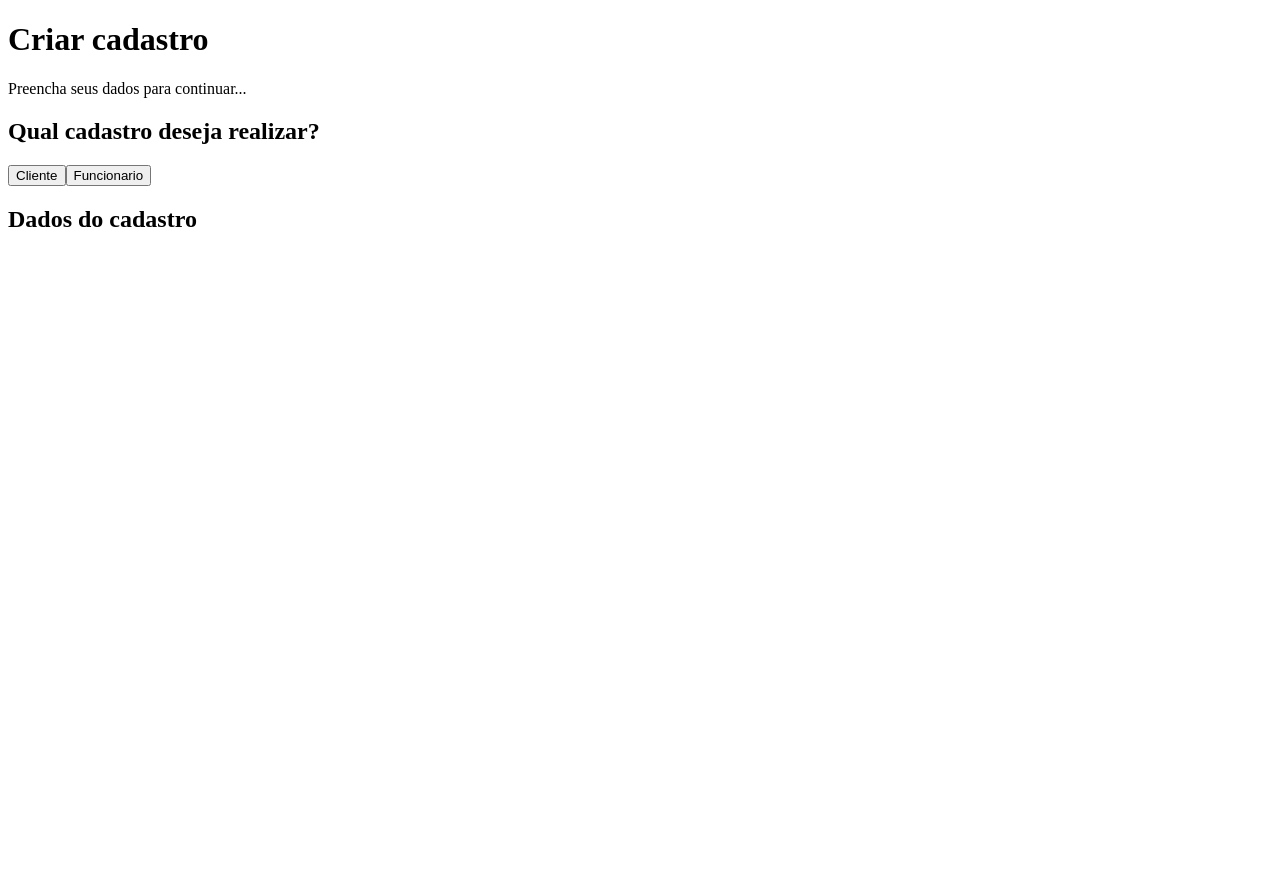
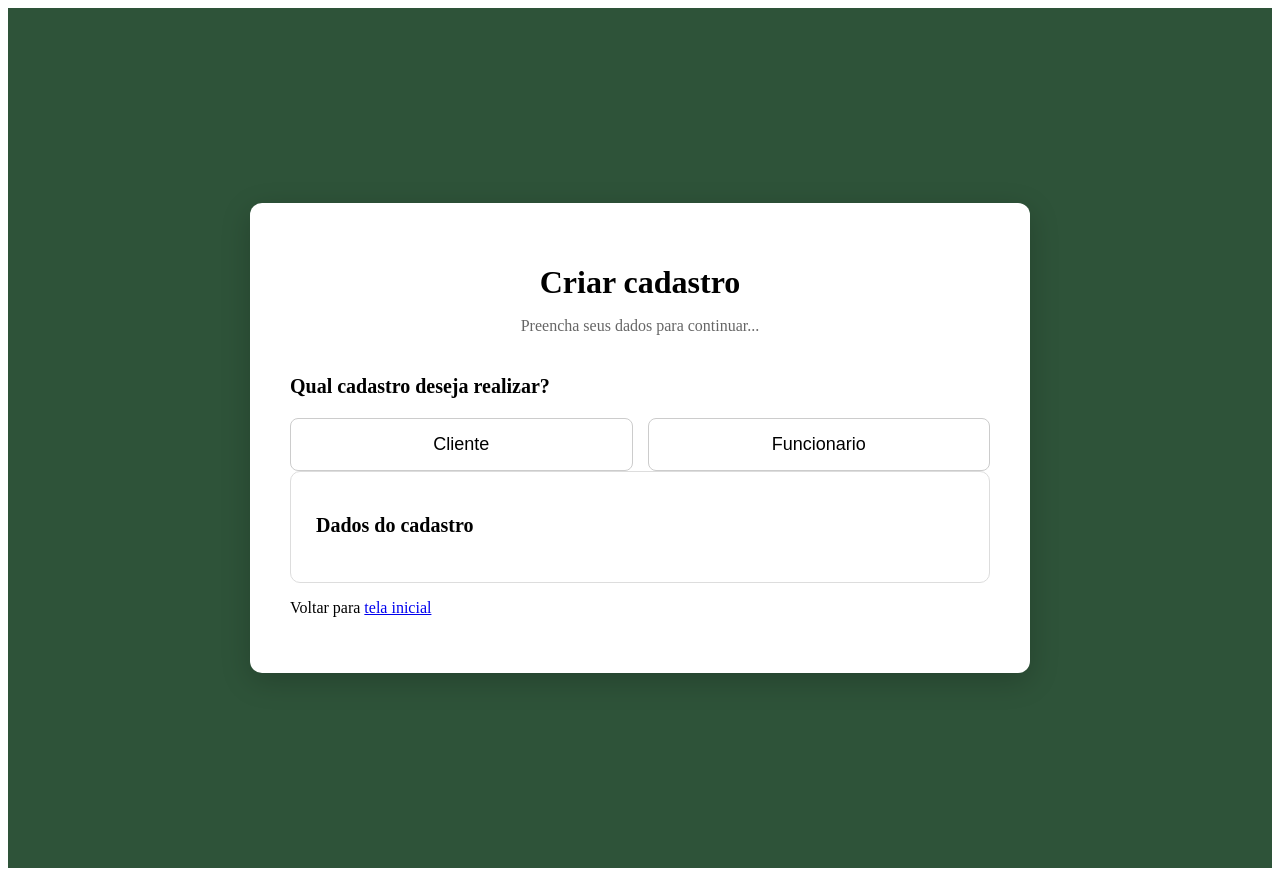
Before and after one commit to ProjEngSoft/Projeto-Scrum---ES-1, a Next.js app: page /cadastrar in a window 1280 px wide. Before the commit the page ends 800 px from the top, so only its background shows below. Built offline with nearby package versions, Linux system fonts and the light colour scheme.

Commit message:
style: centraliza formulario em card com fundo escuro

```diff
--- a/app/cadastrar/cadastro.module.css
+++ b/app/cadastrar/cadastro.module.css
@@ -0,0 +1,66 @@
+.container{
+    min-height: 100vh;
+    background-color: #2E5339;
+
+    display: flex;
+    justify-content: center;
+    align-items: center;
+
+    padding: 30px;
+}
+
+.card {
+    width: 100%;
+    max-width: 700px;
+
+    background-color: #fff;
+    padding: 40px;
+    border-radius: 12px;
+
+    box-shadow: 0 8px 30px rgba(0, 0, 0, 0.2);
+}
+
+.cabecalho {
+        text-align: center;
+        margin-bottom: 40px;
+}
+
+.cabecalho h1 {
+    font-size: 32px;
+    margin-bottom: 10px;
+}
+
+.cabecalho p {
+    color: #666;
+}
+
+.tipoCadastro h2, .formulario h2 {
+    font-size: 20px;
+    margin-bottom: 20px;
+}
+
+.opcoes {
+    display: flex;
+    gap: 15px;
+}
+
+.opcoes button {
+    flex: 1;
+    padding: 15px;
+    border: 1px solid #ccc;
+    border-radius: 8px;
+    background-color: white;
+    cursor: pointer;
+    font-size: 18px;
+}
+
+.opcoes button:hover {
+    color: #2563eb;
+    border-color: #2563eb;
+}
+
+.formulario {
+    padding: 25px;
+    border: 1px solid #ddd;
+    border-radius: 10px;
+}
--- a/app/cadastrar/page.js
+++ b/app/cadastrar/page.js
@@ -29,7 +29,7 @@ export default function cadastroPage(){
                 <section className={styles.formulario}>
                     <h2>Dados do cadastro</h2>
                 </section>
-
+                <p>Voltar para <a href='./'>tela inicial</a></p>
             </div>
         </main>
     );
```
